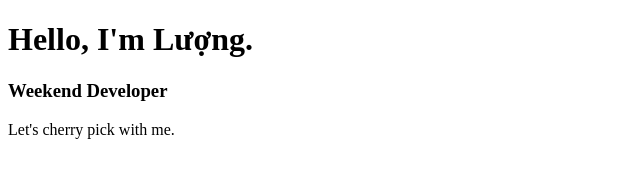
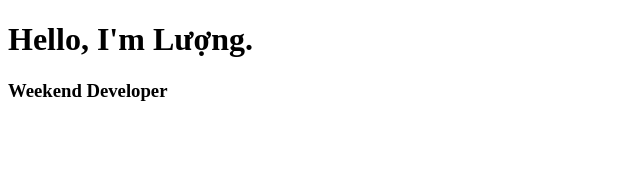
Before and after one commit to luongtt-dipro/me-pick, a plain HTML site: page index.html in a window 1280 px wide. Shown: the whole page, without its empty margins (0-640 px from the left). Drawn offline with Linux system fonts and the light colour scheme.

Commit message:
fix: remove wrong content

```diff
--- a/index.html
+++ b/index.html
@@ -8,6 +8,5 @@
   <body>
     <h1>Hello, I'm Lượng.</h1>
     <h3>Weekend Developer</h3>
-    <p>Let's cherry pick with me.</p>
   </body>
 </html>
```
